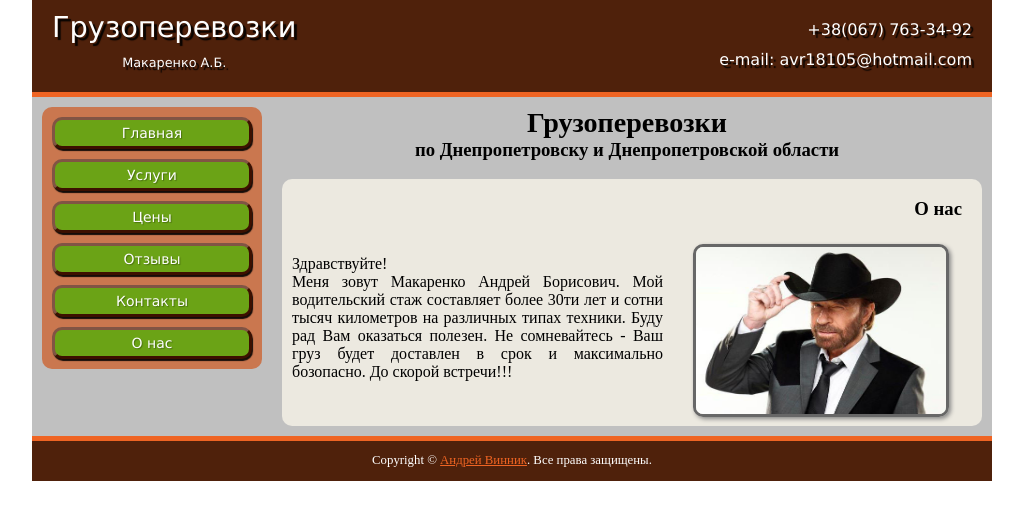
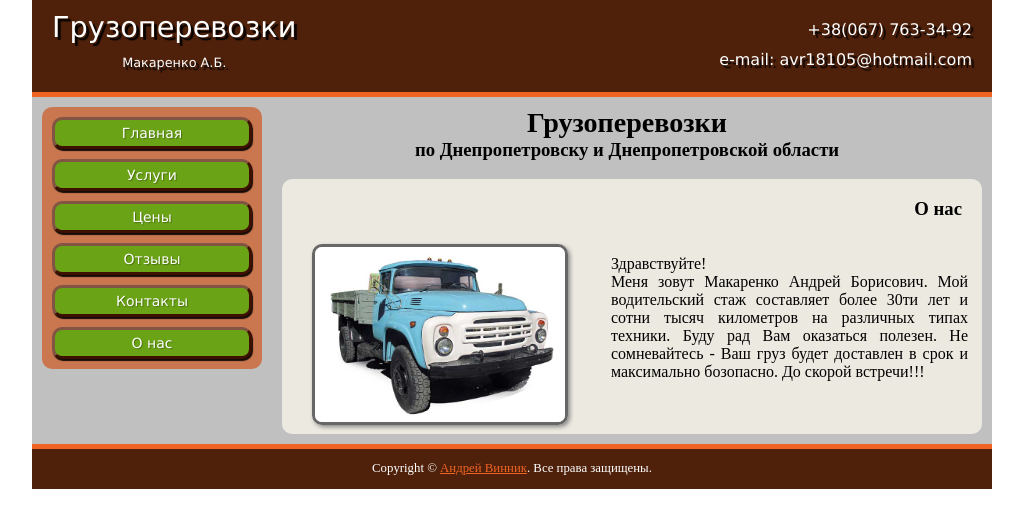
Before and after one commit to andrey2901/makarenko_site, a PHP site: page /about.php in a window 1280 px wide. Shown: the part 20-548 px from the top of the page, without its empty margins (128-1151 px from the left). Run offline with PHP 8.4, Linux system fonts and the light colour scheme.

Commit message:
Change picture for about page.

```diff
--- a/about.php
+++ b/about.php
@@ -20,12 +20,12 @@
 		<!-- Content -->
 		<div id="content">
 			<div class="about">
-				<p class="about">
+				<img src="images/zil.jpg" alt="zil-130">
+				<p>
 					Здравствуйте!<br>Меня зовут Макаренко Андрей Борисович. Мой водительский стаж составляет более 30ти лет и сотни
 					тысяч километров на различных типах техники. Буду рад Вам оказаться полезен. Не сомневайтесь - Ваш груз будет
 					доставлен в срок и максимально бозопасно. До скорой встречи!!!
 				</p>
-				<img src="images/chief.jpg" alt="Макаренко Андрей Борисович">
 			</div>
 		</div>
 		<!-- Footer -->
--- a/css/style.css
+++ b/css/style.css
@@ -162,7 +162,7 @@ img {
 	margin-bottom: 5px;
 	position: relative;
 	width: 250px;
-	height: 167px;
+	height: 175px;
 	text-align: center;
 	line-height: 100px;
 	border: 3px solid #676767;
@@ -206,10 +206,11 @@ h5 {
 	float: left;
 }
 
-p.about {
-	display: inline;
-	float: left;
-	width: 53%;
+.about p {
+	padding-left: 0px;
+	float: right;
+	margin-right: 2%;
+	width: 51%;
 	text-align: justify;
 }
 
```
Also changed, not shown: images/chief.jpg (deleted), images/zil.jpg (added).
